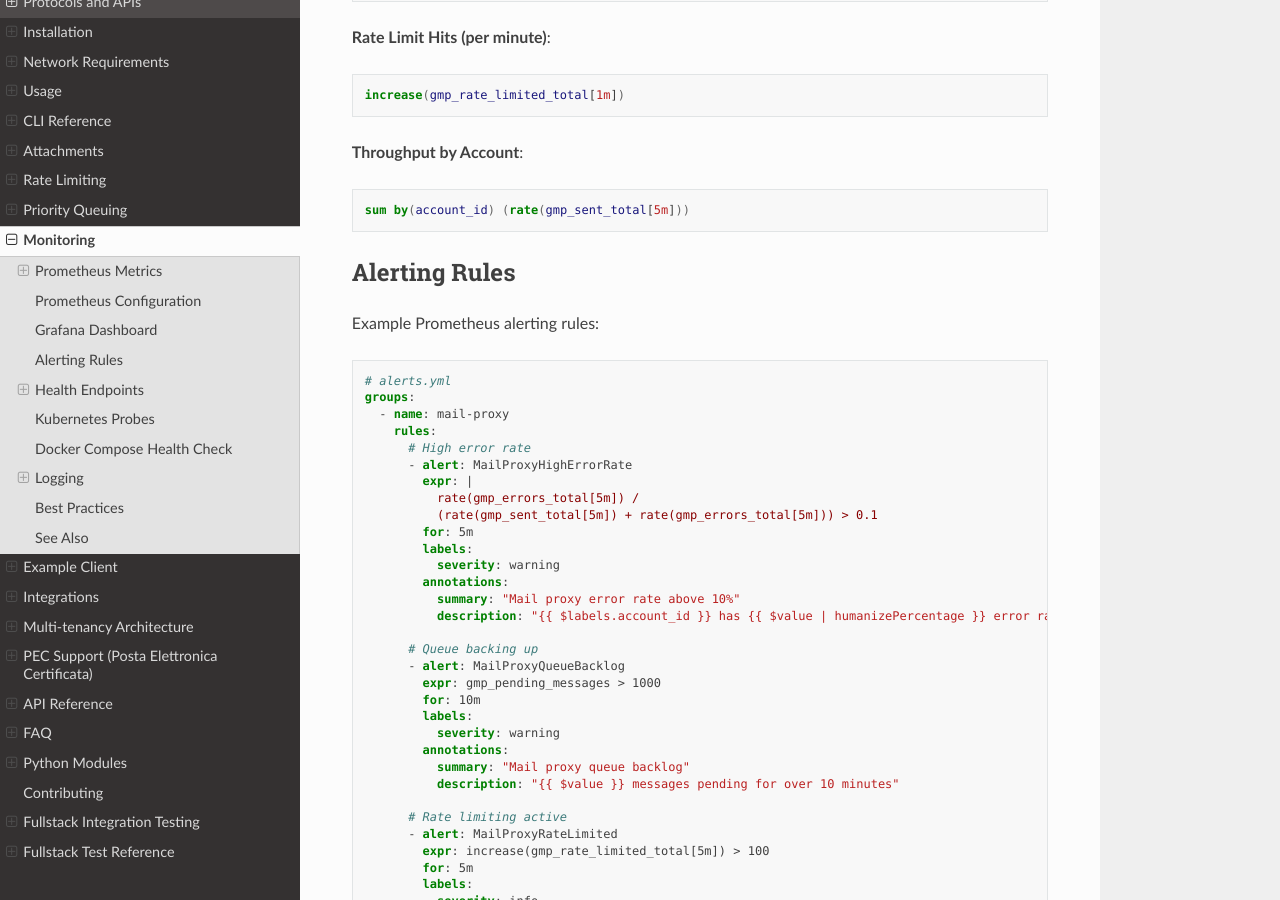
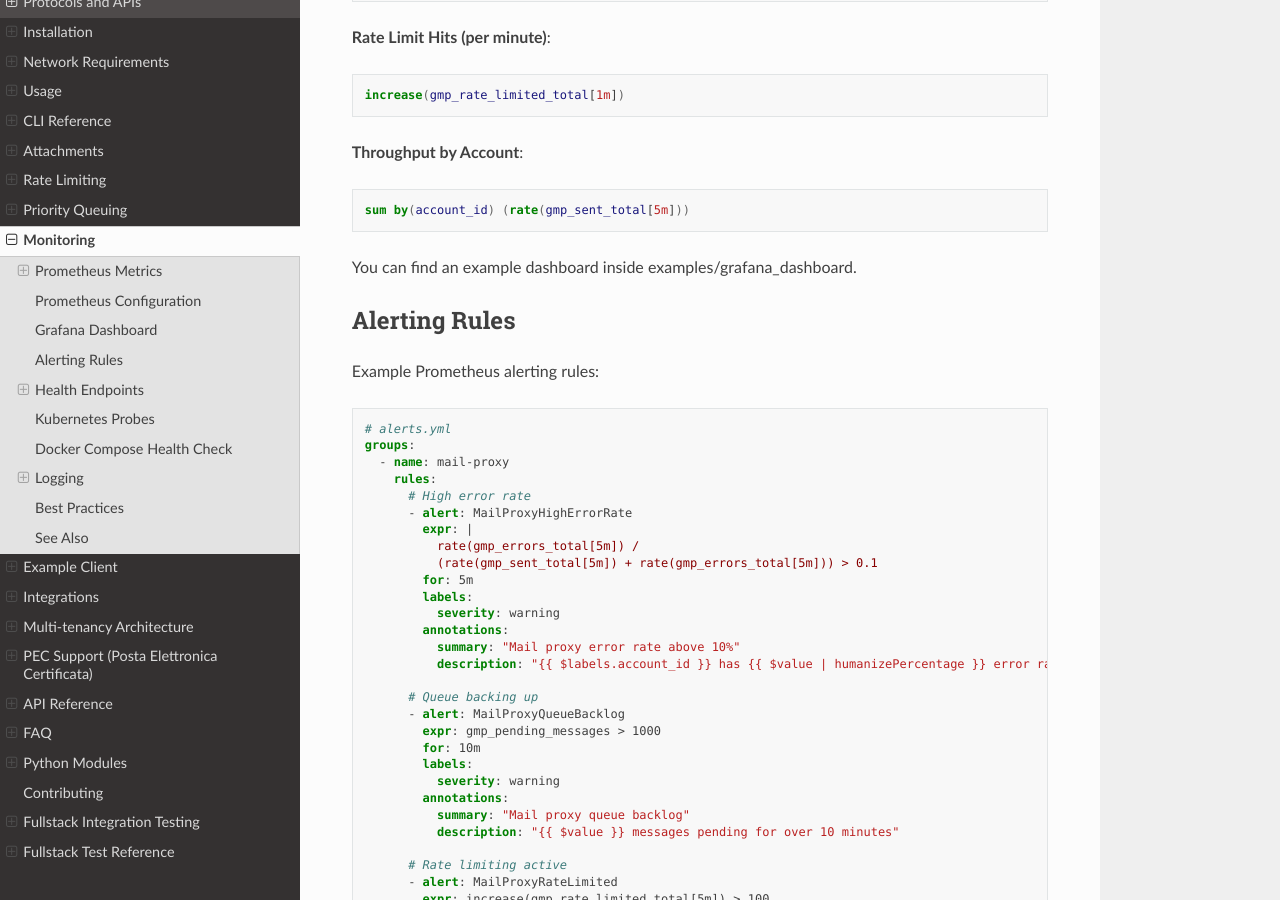
Before and after one commit to genropy/genro-mail-proxy, a Sphinx documentation site: the page built from docs/monitoring.rst, in a window 1280 px wide and 900 px high, scrolled down 2299 px. Built offline with Sphinx 7.4.7 and the Read the Docs theme 3.1.0, drawn with Linux system fonts in a browser that asks for light colours.

Commit message:
added an example grafana dashboard and referenced it from the docs.

```diff
--- a/docs/monitoring.rst
+++ b/docs/monitoring.rst
@@ -144,6 +144,9 @@ Import or create a dashboard with these panels:
 .. code-block:: promql
 
    sum by(account_id) (rate(gmp_sent_total[5m]))
+
+
+You can find an example dashboard inside examples/grafana_dashboard.
 
 
 Alerting Rules
```
Also changed, not shown: 1 other file.
